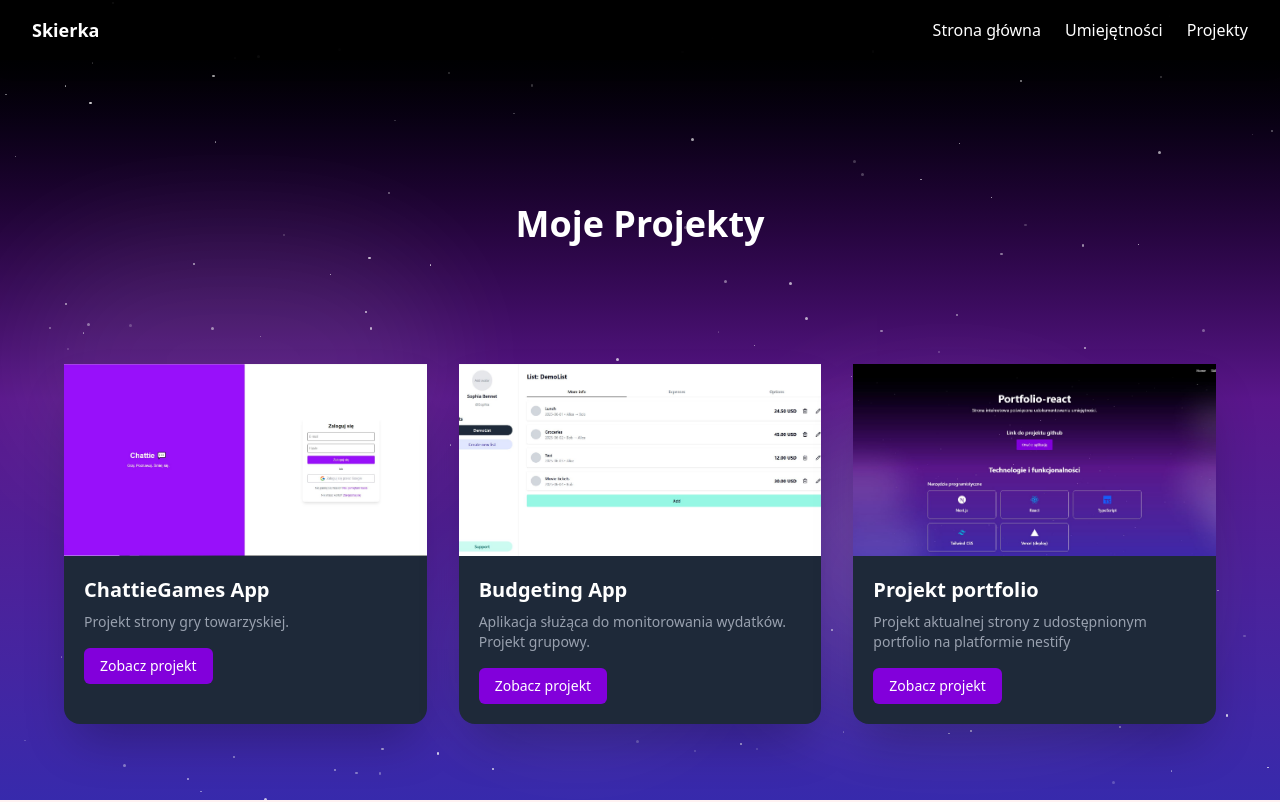
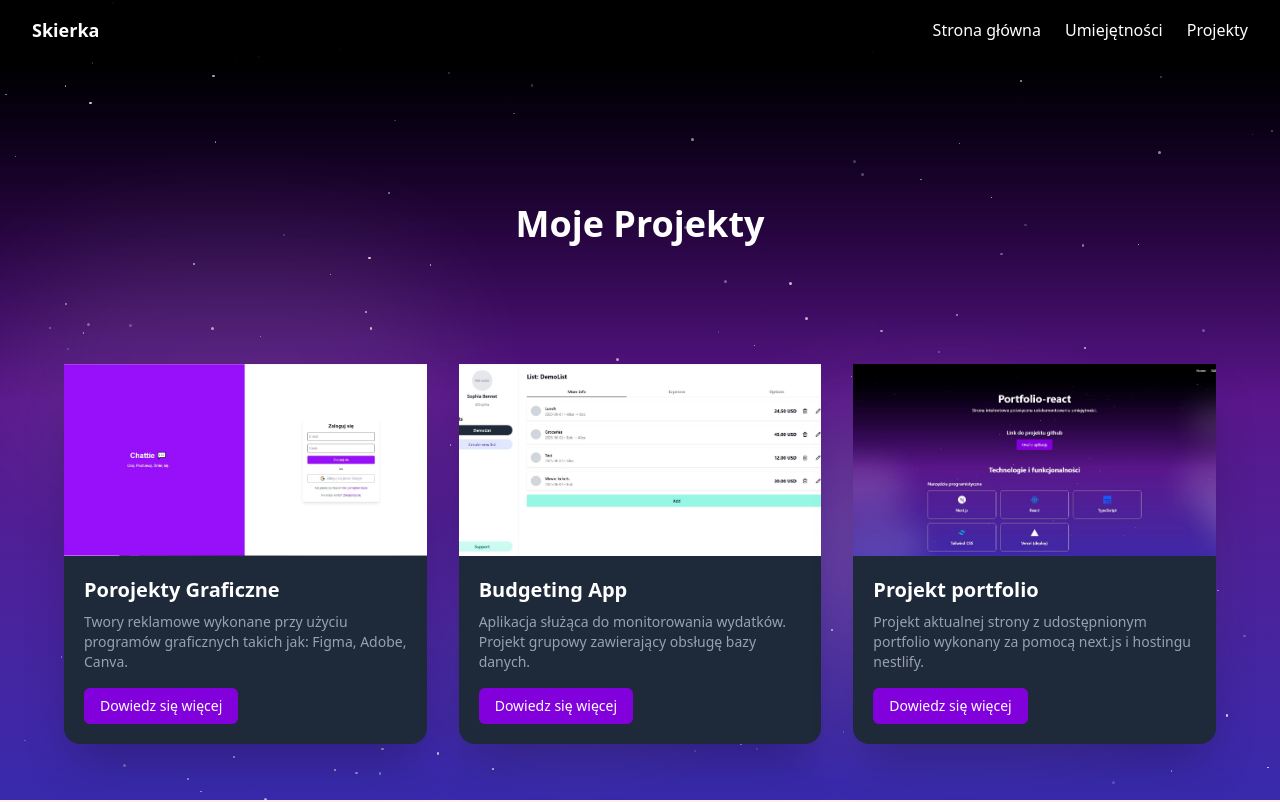
Before and after one commit to Skierka35/github-portfolio, a Next.js app in the folder portfolio-react/: page / in a window 1280 px wide. Shown: the top 802 px of the page. Built offline with nearby package versions, Linux system fonts and the light colour scheme.

Commit message:
Editing ChattieGames site

```diff
--- a/portfolio-react/src/app/components/presentGallery.tsx
+++ b/portfolio-react/src/app/components/presentGallery.tsx
@@ -4,20 +4,20 @@ import Link from "next/link";
 
 const projects = [
   {
-    title: "ChattieGames App",
-    description: "Projekt strony gry towarzyskiej.",
+    title: "Porojekty Graficzne",
+    description: "Twory reklamowe wykonane przy użyciu programów graficznych takich jak: Figma, Adobe, Canva.",
     image: "/ChattieLoginPage.jpg",
-    link: "https://portfolio-preview-skierka.netlify.app/projects/chattieGames",
+    link: "https://portfolio-preview-skierka.netlify.app/projects",
   },
   {
     title: "Budgeting App",
-    description: "Aplikacja służąca do monitorowania wydatków. Projekt grupowy.",
+    description: "Aplikacja służąca do monitorowania wydatków. Projekt grupowy zawierający obsługę bazy danych.",
     image: "/budgetingApp.jpg",
     link: "https://portfolio-preview-skierka.netlify.app/projects/budgetingApp",
   },
   {
     title: "Projekt portfolio",
-    description: "Projekt aktualnej strony z udostępnionym portfolio na platformie nestify",
+    description: "Projekt aktualnej strony z udostępnionym portfolio wykonany za pomocą next.js i hostingu nestlify.",
     image: "/portfolio-react.jpg",
     link: "https://portfolio-preview-skierka.netlify.app/projects/portfolio-react",
   },
@@ -41,7 +41,7 @@ function ProjectCard({ title, description, image, link }: typeof projects[0]) {
           target="_blank"
           className="bg-purple-700 hover:bg-purple-800 text-white text-sm px-4 py-2 rounded-md inline-block"
         >
-          Zobacz projekt
+          Dowiedz się więcej
         </Link>
       </div>
     </div>
--- a/portfolio-react/src/app/page.tsx
+++ b/portfolio-react/src/app/page.tsx
@@ -17,7 +17,7 @@ export default function Home() {
 
       <section className="relative justify-center flex flex-col">
         <NightSky />
-        <h1 className="py-20 text-4xl font-bold mb-10">
+        <h1 className="py-2 text-4xl font-bold mb-5">
           Skontaktuj się ze mną
         </h1>
         <ContactPage />
--- a/portfolio-react/src/app/projects/chattieGames/page.tsx
+++ b/portfolio-react/src/app/projects/chattieGames/page.tsx
@@ -5,7 +5,7 @@ export default function projectsPage() {
     <div className="text-white">
       <main className="py-12 px-6 text-center">
         <NightSky />
-        <h1 className="text-4xl md:text-5xl font-bold mb-4">ChattieGames</h1>
+        <h1 className="text-4xl md:text-5xl font-bold mb-4">Projekty Figma</h1>
         <p className="text-lg md:text-xl">
           Projekt strony internetowej służący do interakcji między użytkownikami.
         </p>
```
Also changed, not shown: portfolio-react/src/app/prostokat.js (added).
